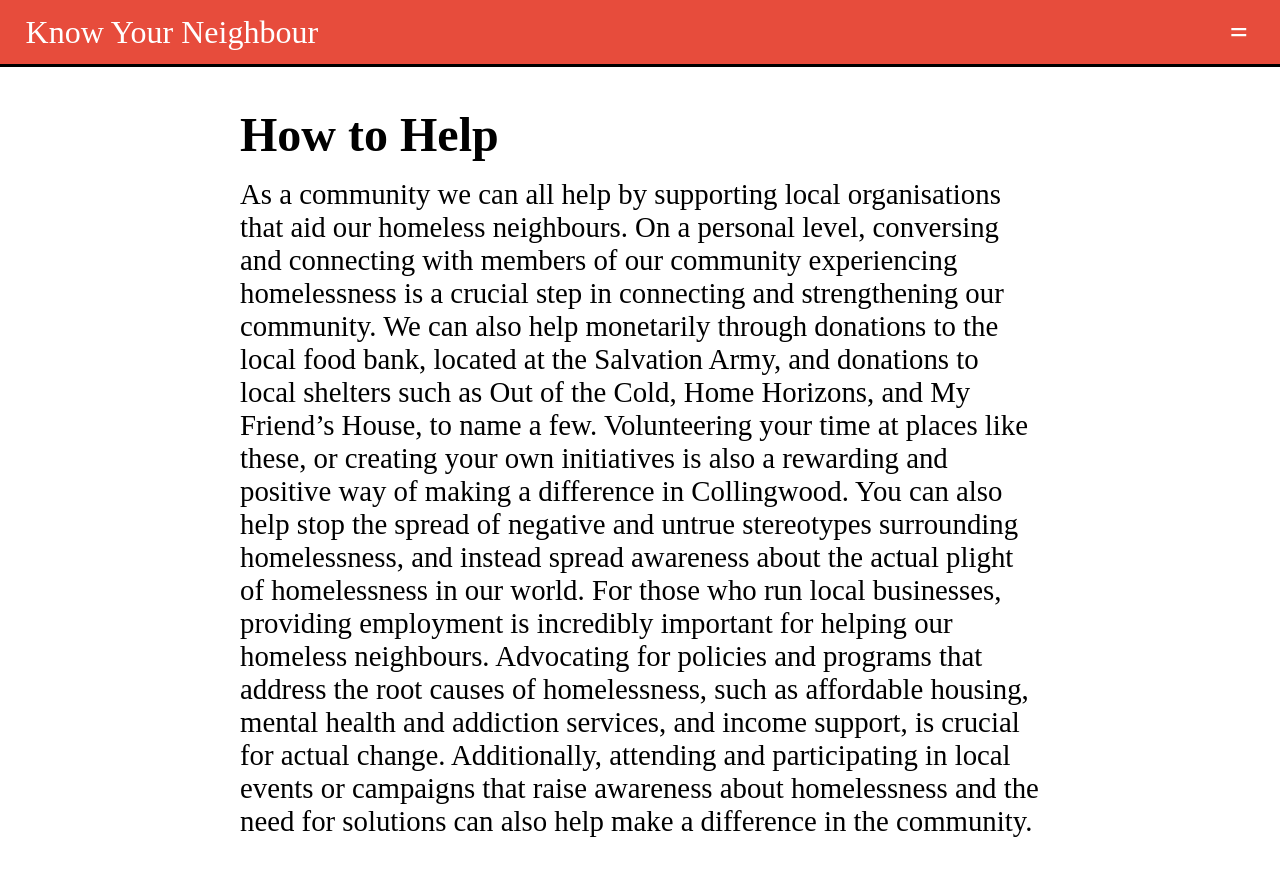
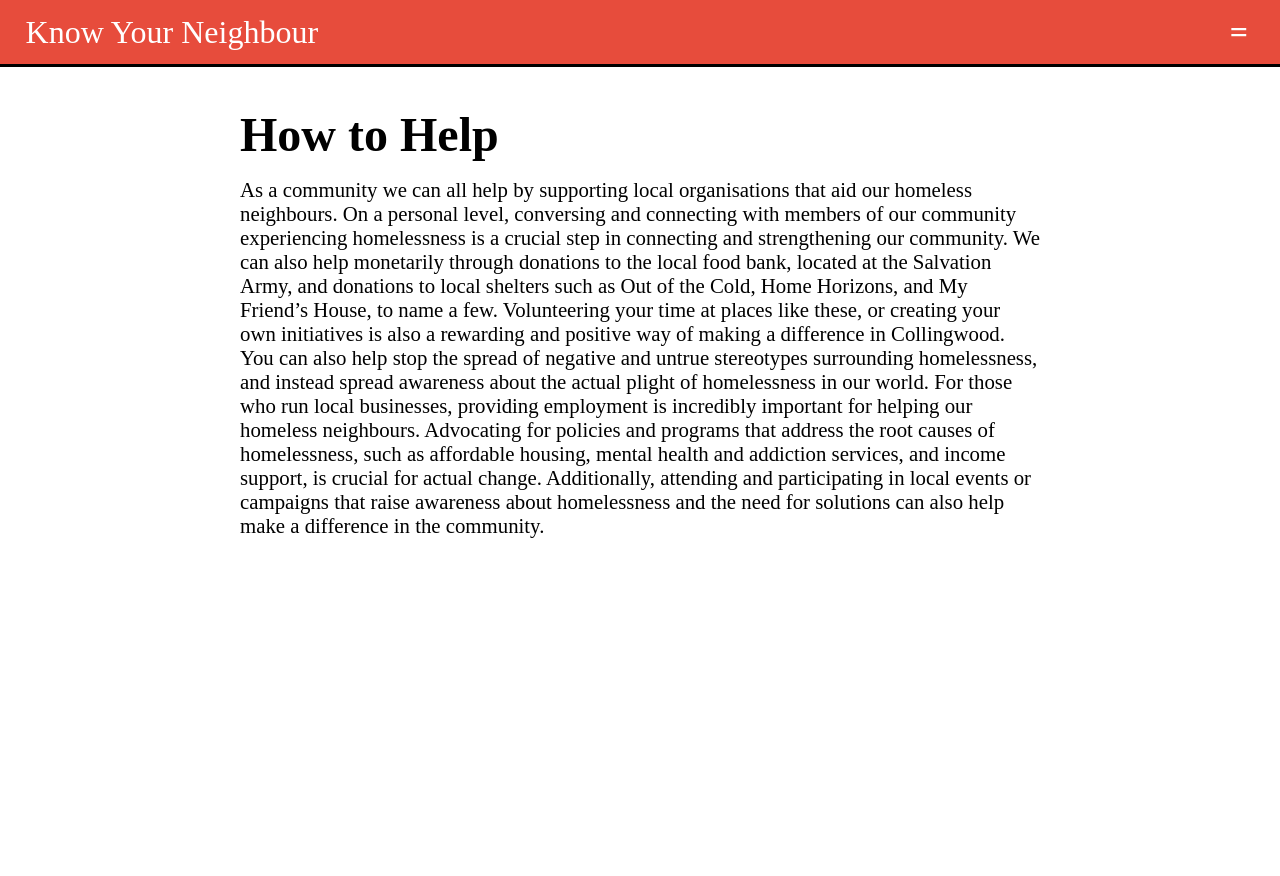
Before and after one commit to WilliammGalvin/know-your-neighbour, a SvelteKit app: page /help in a window 1280 px wide. After the commit the page ends 803 px from the top, so only its background shows below. Built offline with nearby package versions, Linux system fonts and the light colour scheme.

Commit message:
Updated font size

```diff
--- a/src/routes/help/+page.svelte
+++ b/src/routes/help/+page.svelte
@@ -20,6 +20,6 @@
         margin: 0 auto;
         width: 75vw;
         max-width: 800px;
-        font-size: 1.8em;
+        font-size: 1.3em;
     }
 </style>
--- a/src/routes/mission/+page.svelte
+++ b/src/routes/mission/+page.svelte
@@ -20,6 +20,6 @@
         margin: 0 auto;
         width: 75vw;
         max-width: 800px;
-        font-size: 1.8em;
+        font-size: 1.3em;
     }
 </style>
```
